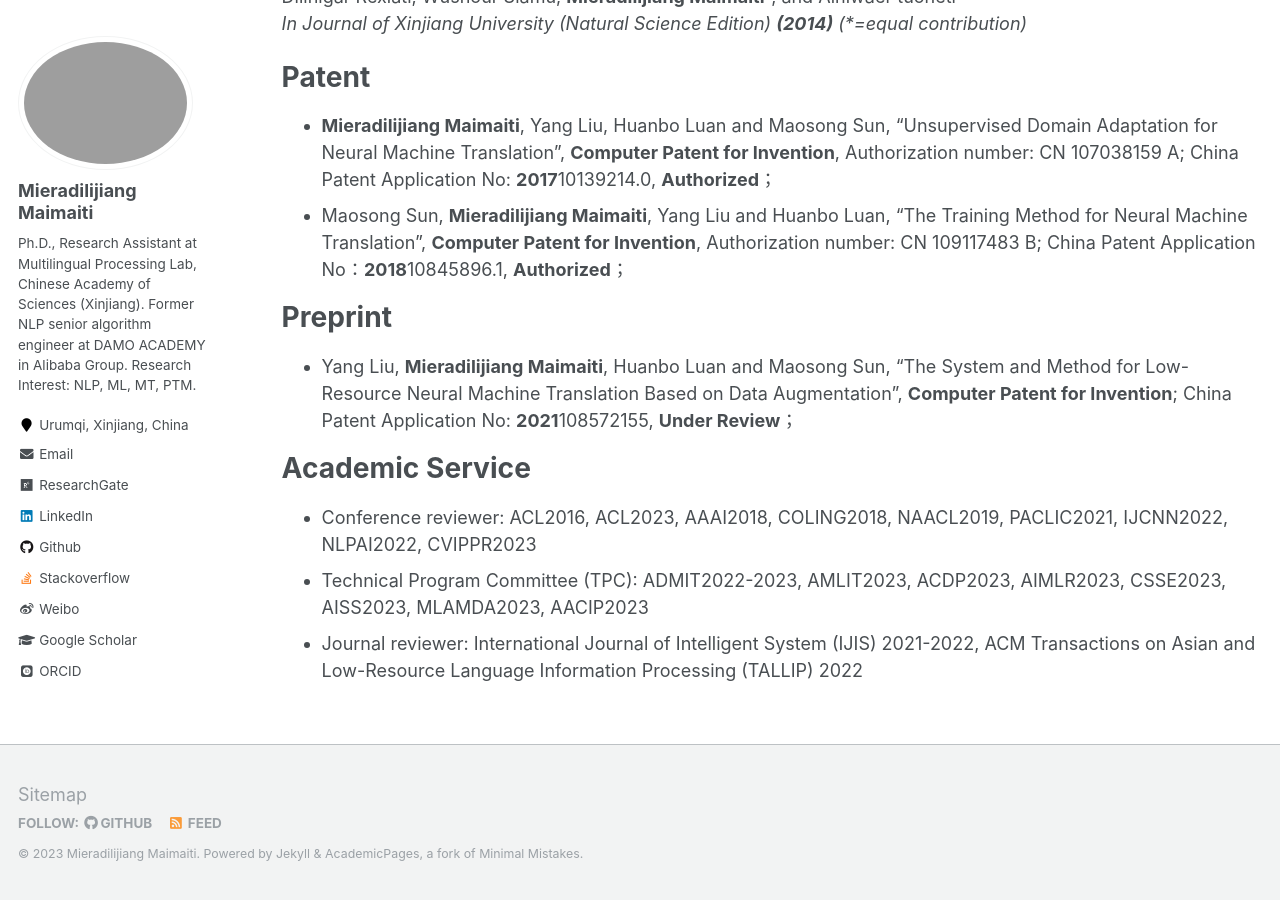
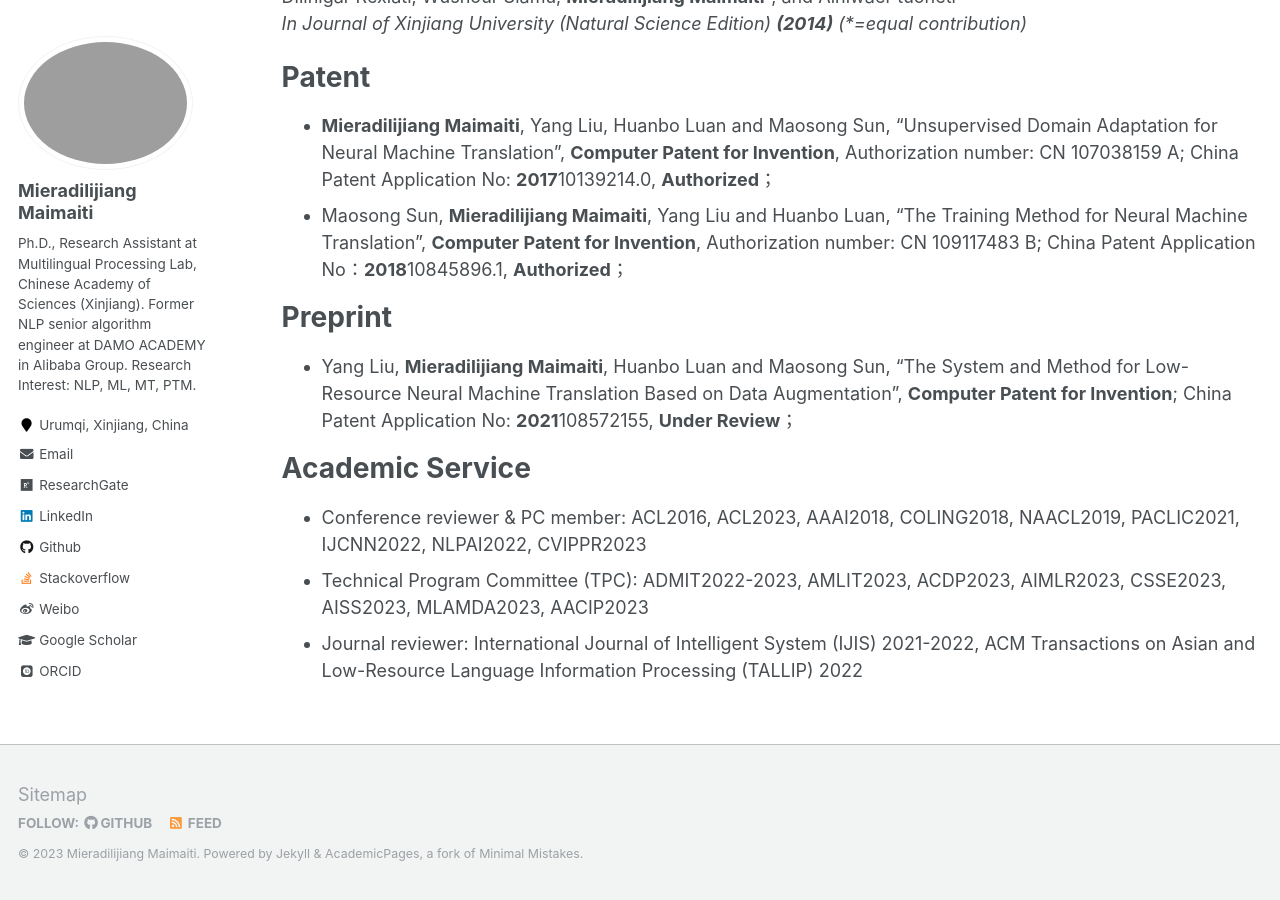
Before and after one commit to miradel51/miradel51.github.io, a Jekyll site: the page built from _pages/publications.md, in a window 1280 px wide and 900 px high, scrolled down 3817 px. Built offline with Jekyll 4.4.1, drawn with Linux system fonts in a browser that asks for light colours; some web fonts are replaced.

Commit message:
Update publications.md
revised conference role

```diff
--- a/_pages/publications.md
+++ b/_pages/publications.md
@@ -26,6 +26,6 @@ Preprint
 
 Academic Service
 ======
-* Conference reviewer: ACL2016, ACL2023, AAAI2018, COLING2018, NAACL2019, PACLIC2021, IJCNN2022, NLPAI2022, CVIPPR2023
+* Conference reviewer & PC member: ACL2016, ACL2023, AAAI2018, COLING2018, NAACL2019, PACLIC2021, IJCNN2022, NLPAI2022, CVIPPR2023
 * Technical Program Committee (TPC): ADMIT2022-2023, AMLIT2023, ACDP2023, AIMLR2023, CSSE2023, AISS2023, MLAMDA2023, AACIP2023
 * Journal reviewer: International Journal of Intelligent System (IJIS) 2021-2022, ACM Transactions on Asian and Low-Resource Language Information Processing (TALLIP) 2022
```
